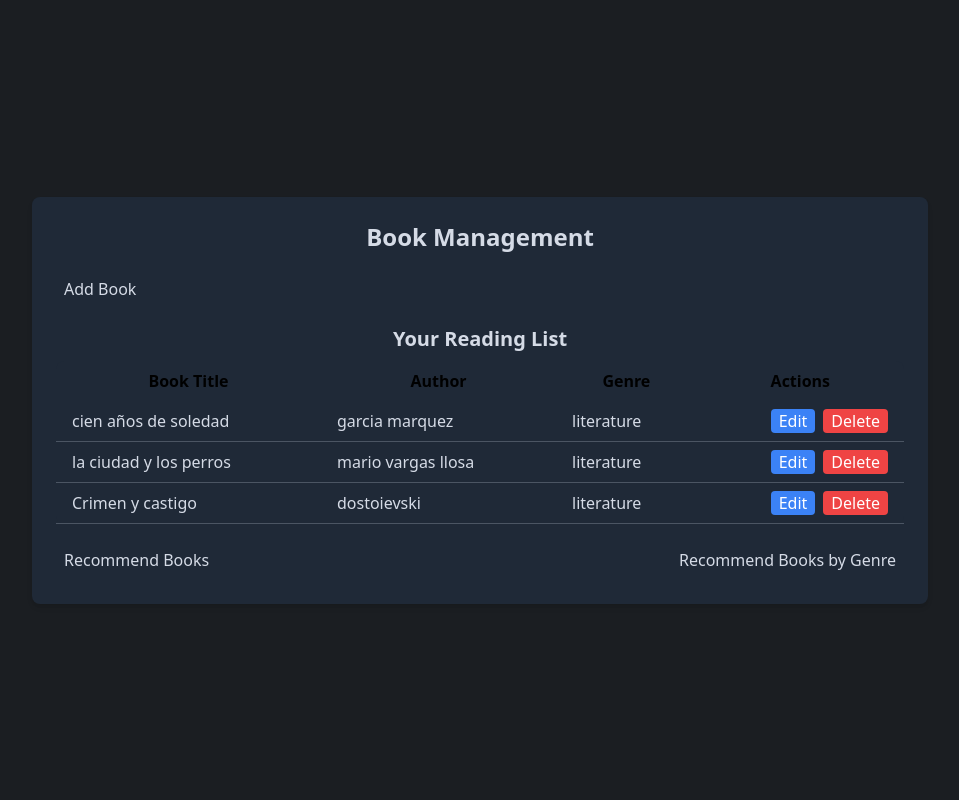
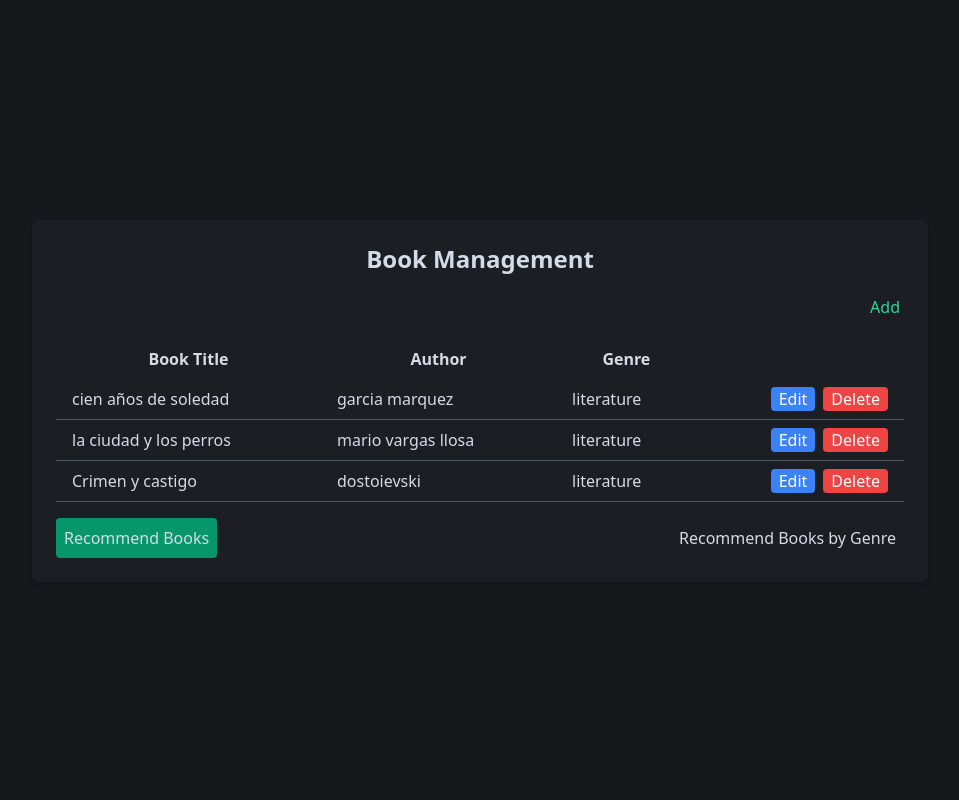
Before and after one commit to sebaena/llm-course-project, a FastAPI app: page / in a window 1280 px wide. Shown: the whole page, without its empty margins (160-1119 px from the left). Run offline with FastAPI, Linux system fonts and the light colour scheme; data comes from the database, SQL or seed files in the repository; both versions use the stored data as it was after the commit.

Commit message:
changed UI

```diff
--- a/src/templates/index.html
+++ b/src/templates/index.html
@@ -7,11 +7,14 @@
     <link href="https://cdn.jsdelivr.net/npm/tailwindcss@2.2.19/dist/tailwind.min.css" rel="stylesheet">
     <style>
         body {
-            background-color: #1b1e22;
+            background-color: #16191c; /* Changed to gray */
             color: #d5dbe6;
         }
         .hidden {
             display: none;
+        }
+        .bg-custom {
+            background-color: #1b1e22; /* Custom gray color */
         }
     </style>
     <script>
@@ -32,27 +35,28 @@
     </script>
 </head>
 <body class="flex items-center justify-center min-h-screen">
-    <div class="w-full max-w-4xl p-6 bg-gray-800 rounded-lg shadow-md">
+    <div class="w-full max-w-4xl p-6 bg-custom rounded-lg shadow-md">
         <h1 class="text-2xl font-bold mb-4 text-center">Book Management</h1>
 
-        <button onclick="toggleAddBookForm()" class="mb-4 p-2 bg-[#7e9c8c] hover:bg-[#6c8b7e] rounded transition duration-300">Add Book</button>
+        <div class="flex justify-end mb-4">
+            <button onclick="toggleAddBookForm()" class="text-green-400 p-1  rounded transition duration-300">Add</button>
+        </div>
 
         <form id="addBookForm" action="/add_book/" method="post" class="mb-4 hidden">
             <input type="text" name="title" placeholder="Title" required class="w-full p-2 mb-2 border border-gray-600 rounded">
             <input type="text" name="author" placeholder="Author" required class="w-full p-2 mb-2 border border-gray-600 rounded">
             <input type="text" name="genre" placeholder="Genre" required class="w-full p-2 mb-2 border border-gray-600 rounded">
-            <button type="submit" class="w-full p-2 bg-[#7e9c8c] hover:bg-[#6c8b7e] rounded transition duration-300">Submit</button>
+            <button type="submit" class="w-full p-2 bg-blue-600 hover:bg-blue-900 rounded transition duration-300">Add</button>
         </form>
 
-        <h2 class="text-xl font-semibold mb-2 text-center font-bold">Your Reading List</h2>
         <div class="overflow-x-auto">
-            <table class="min-w-full bg-gray-800 rounded-lg">
+            <table class="min-w-full bg-custom rounded-lg">
                 <thead>
-                    <tr class="bg-[#7e9c8c] text-black">
+                    <tr class="bg-[#7e9c8c]">
                         <th class="py-2 px-4 font-bold text-[#d5dbe6]">Book Title</th>
                         <th class="py-2 px-4 font-bold text-[#d5dbe6]">Author</th>
                         <th class="py-2 px-4 font-bold text-[#d5dbe6]">Genre</th>
-                        <th class="py-2 px-4 font-bold text-[#d5dbe6]">Actions</th>
+                        <th class="py-2 px-4"></th> <!-- Empty header for action buttons -->
                     </tr>
                 </thead>
                 <tbody>
@@ -63,7 +67,7 @@
                             <td class="py-2 px-4">{{ book['genre'] }}</td>
                             <td class="py-2 px-4 flex justify-end">
                                 <button onclick="toggleEditForm({{ book['id'] }})" class="bg-blue-500 hover:bg-blue-600 text-white rounded px-2">Edit</button>
-                                <form action="/delete_book/" method="post" class="ml-2">
+                                <form action="/delete_book/" method="post" class="ml-2 inline">
                                     <input type="hidden" name="id" value="{{ book['id'] }}">
                                     <button type="submit" class="bg-red-500 hover:bg-red-600 text-white rounded px-2">Delete</button>
                                 </form>
@@ -87,7 +91,7 @@
 
         <div class="flex justify-between mt-4">
             <form action="/recommend/" method="post" class="mr-2">
-                <button type="submit" class="w-full p-2 bg-[#4fc3a4] hover:bg-[#43b89c] rounded transition duration-300">Recommend Books</button>
+                <button type="submit" class="w-full p-2 bg-green-600 hover:bg-green-900 rounded transition duration-300">Recommend Books</button>
             </form>
             <form action="/recommend_by_genre/" method="post" class="ml-2">
                 <button type="button" onclick="toggleGenreField()" class="w-full p-2 bg-[#4fc3a4] hover:bg-[#43b89c] rounded transition duration-300">Recommend Books by Genre</button>
```
Also changed, not shown: src/books.db.
